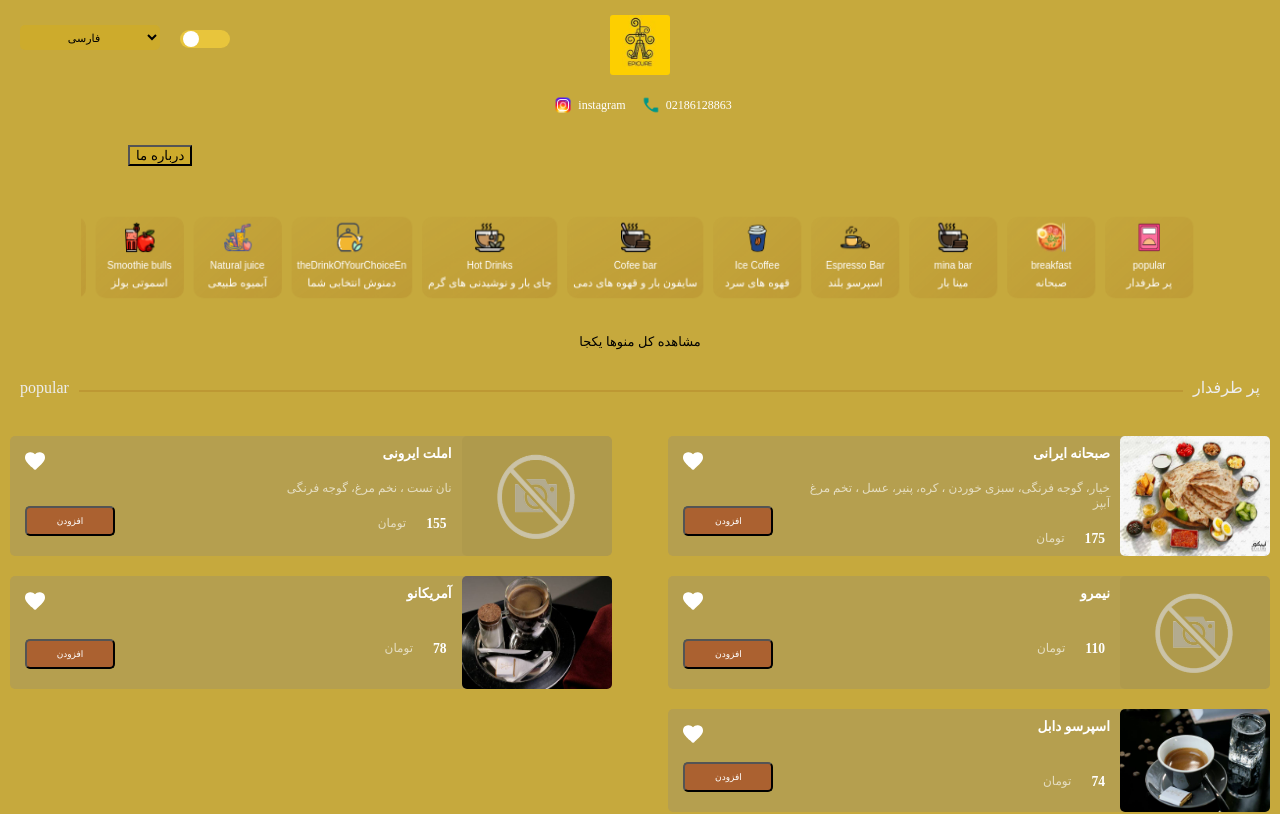
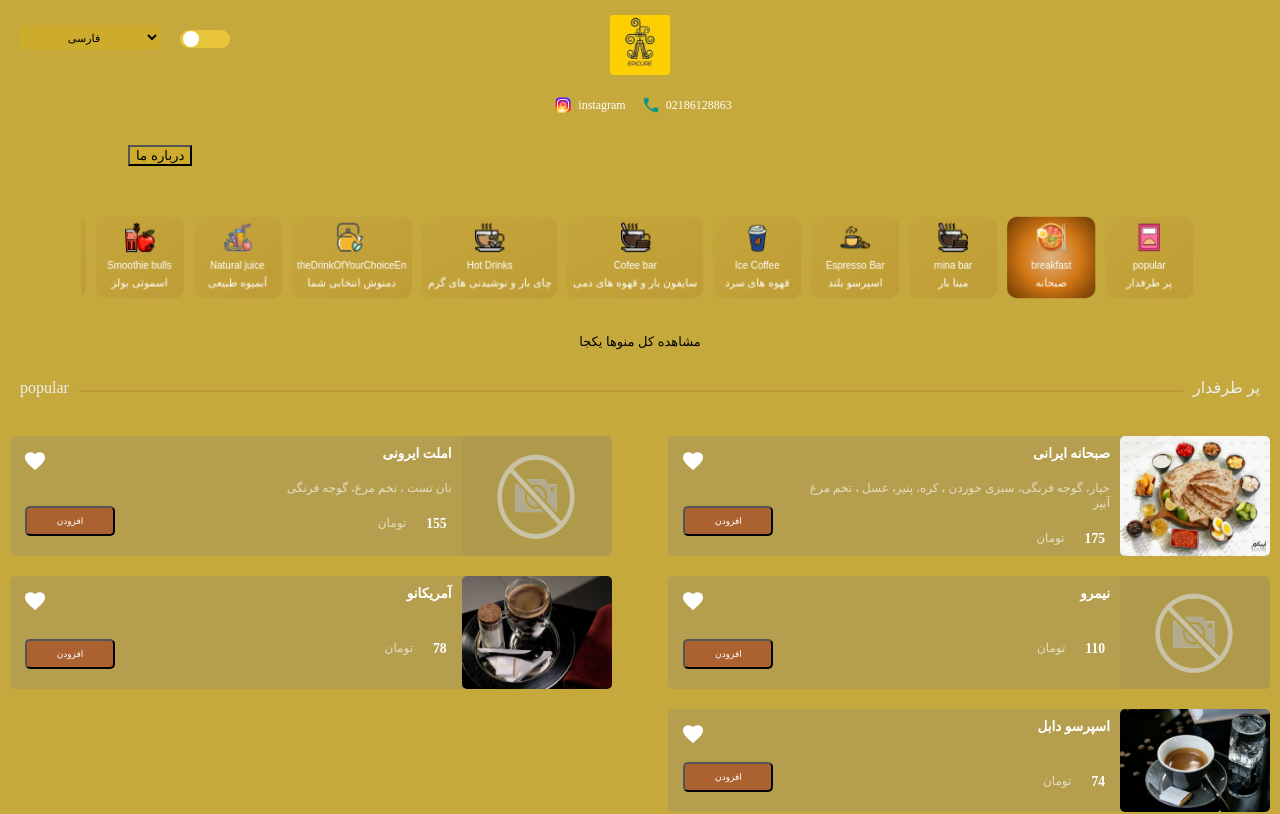
Before and after one commit to asma-gaini/epicorCafe-react, a React (Vite) app: page / in a window 1280 px wide. Shown: the top 814 px of the page. Built offline with nearby package versions, Linux system fonts and the light colour scheme.

Commit message:
seleced breakfast in slider menu and gatherMenu

```diff
--- a/src/features/menu/GatherMenu.jsx
+++ b/src/features/menu/GatherMenu.jsx
@@ -71,7 +71,11 @@ function GatherMenu({ linked }) {
             {menu.map((categoriItem) => (
               <button
                 categoryid={categoriItem.CategoryID}
-                className="menu-bar_section menu-bar_section_click-Backgroundlight"
+                className={`menu-bar_section ${
+                  categoriItem.CategoryID === 1
+                    ? "menu-bar_section_click-Backgroundlight"
+                    : ""
+                }`}
                 onClick={() => linked(categoriItem.CategoryID)}
               >
                 <img
--- a/src/features/menu/SliderMenu.jsx
+++ b/src/features/menu/SliderMenu.jsx
@@ -61,7 +61,11 @@ function SliderMenu() {
             {menu.map((categoriItem) => (
               <button
                 categoryid={categoriItem.CategoryID}
-                className="menu-bar_section"
+                className={`menu-bar_section ${
+                  categoriItem.CategoryID === 1
+                    ? "menu-bar_section_click-Backgroundlight"
+                    : ""
+                }`}
                 onClick={() => linked(categoriItem.CategoryID)}
               >
                 <img
```
